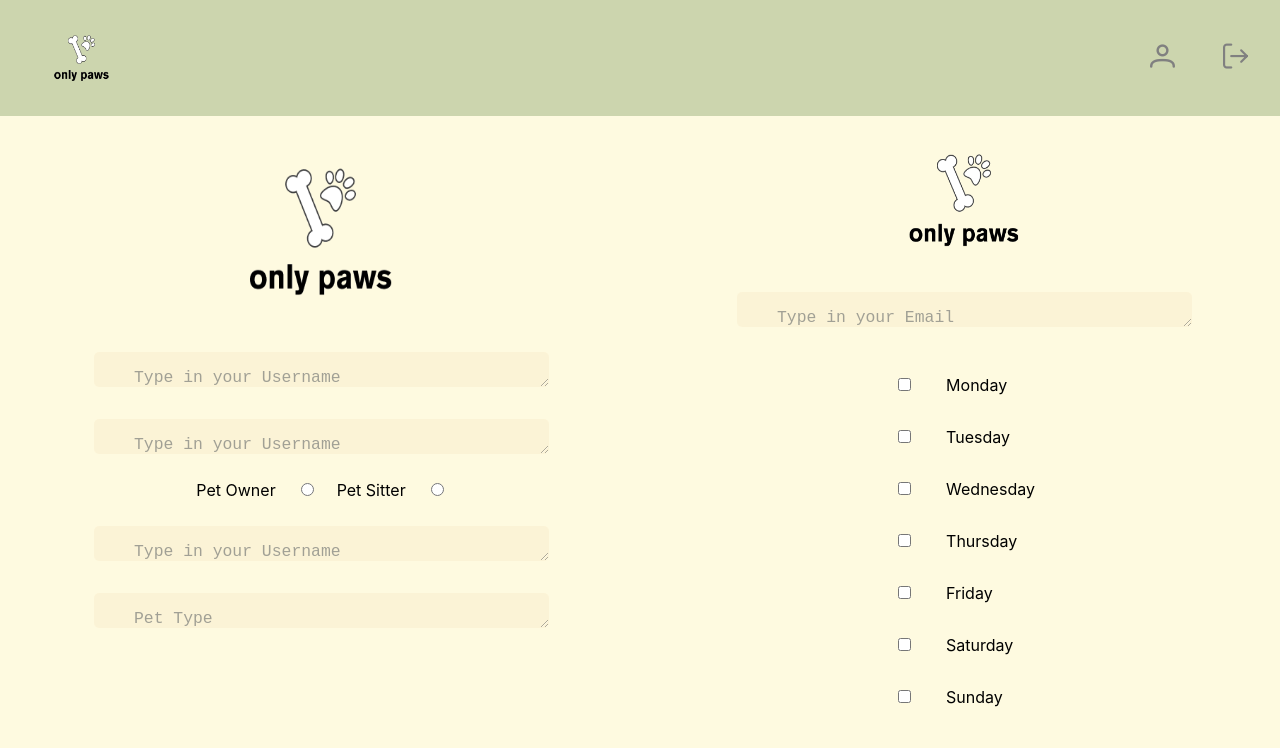
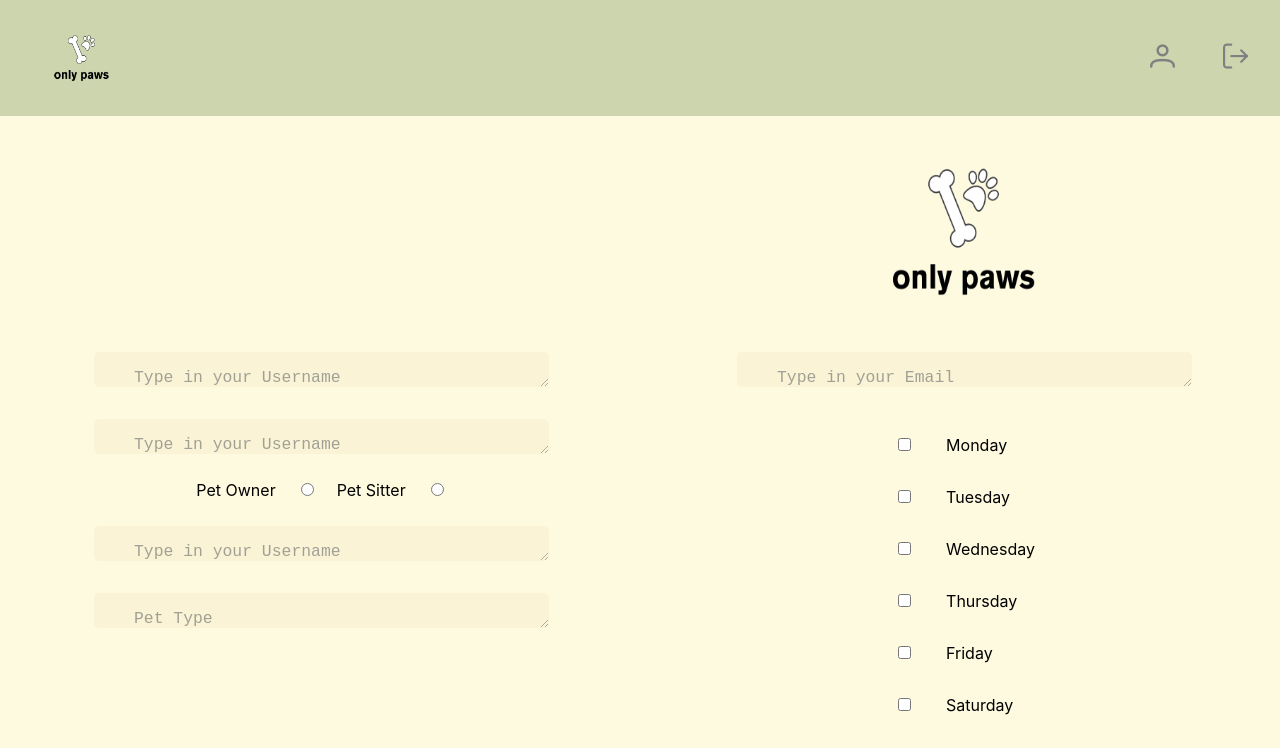
Before and after one commit to carlotacb/only-paws, a Next.js app in the folder frontend/: page /signup in a window 1280 px wide. Shown: the top 748 px of the page. Built offline with nearby package versions, Linux system fonts and the light colour scheme.

Commit message:
Updated login style to remove extraneous logo

```diff
--- a/frontend/pages/signup/index.js
+++ b/frontend/pages/signup/index.js
@@ -16,9 +16,7 @@ const Signup = () => {
   return (
     <form className='signup-container'>
       <div className="left">
-        <div  className='login-box' style={{justifyItems: 'center',alignItems:'center'}}>
-          <Image src={Logo} alt="logo" height={220} width={260}/>
-
+        <div id='column1' className='login-box' style={{justifyItems: 'center',alignItems:'center'}}>
           <InputTextarea className ="login-input" rows={1.5} cols={40} value="Type in your Username" onChange="" required/>
           <InputTextarea className ="login-input" rows={1.5} cols={40} value="Type in your Username" onChange="" required/>
           <div className ="radio-btn">
@@ -27,14 +25,13 @@ const Signup = () => {
             <label className="radio" htmlFor="pet-sitter">Pet Sitter</label>
             <RadioButton className="radio" value="pet-sitter" name="Pet Sitter" onChange={(e) => ""}  />
           </div>
-
           <InputTextarea className ="login-input" rows={1.5} cols={40} value="Type in your Username" onChange=""/>
           <InputTextarea className ="login-input" rows={1.5} cols={40} value="Pet Type" onChange="" />
         </div>
       </div>
       <div className='right'>
         <div  className='login-box' style={{justifyItems: 'center',alignItems:'center'}}>
-            <Image src={Logo} alt="logo" height={160} width={200}/>
+            <Image src={Logo} alt="logo" height={220} width={260}/>
             <InputTextarea className ="login-input" rows={1.5} cols={40} value="Type in your Email" onChange=""/>
             <div>
               <div className="checkbox-div">
--- a/frontend/styles/globals.css
+++ b/frontend/styles/globals.css
@@ -42,6 +42,11 @@ a {
   justify-content: space-between;
   margin-right: 0;
 }
+
+#column1 {
+  margin-top: 13.75rem;
+}
+
 .profile-icon{
   font-size: 25px;
   color: gray;
```
